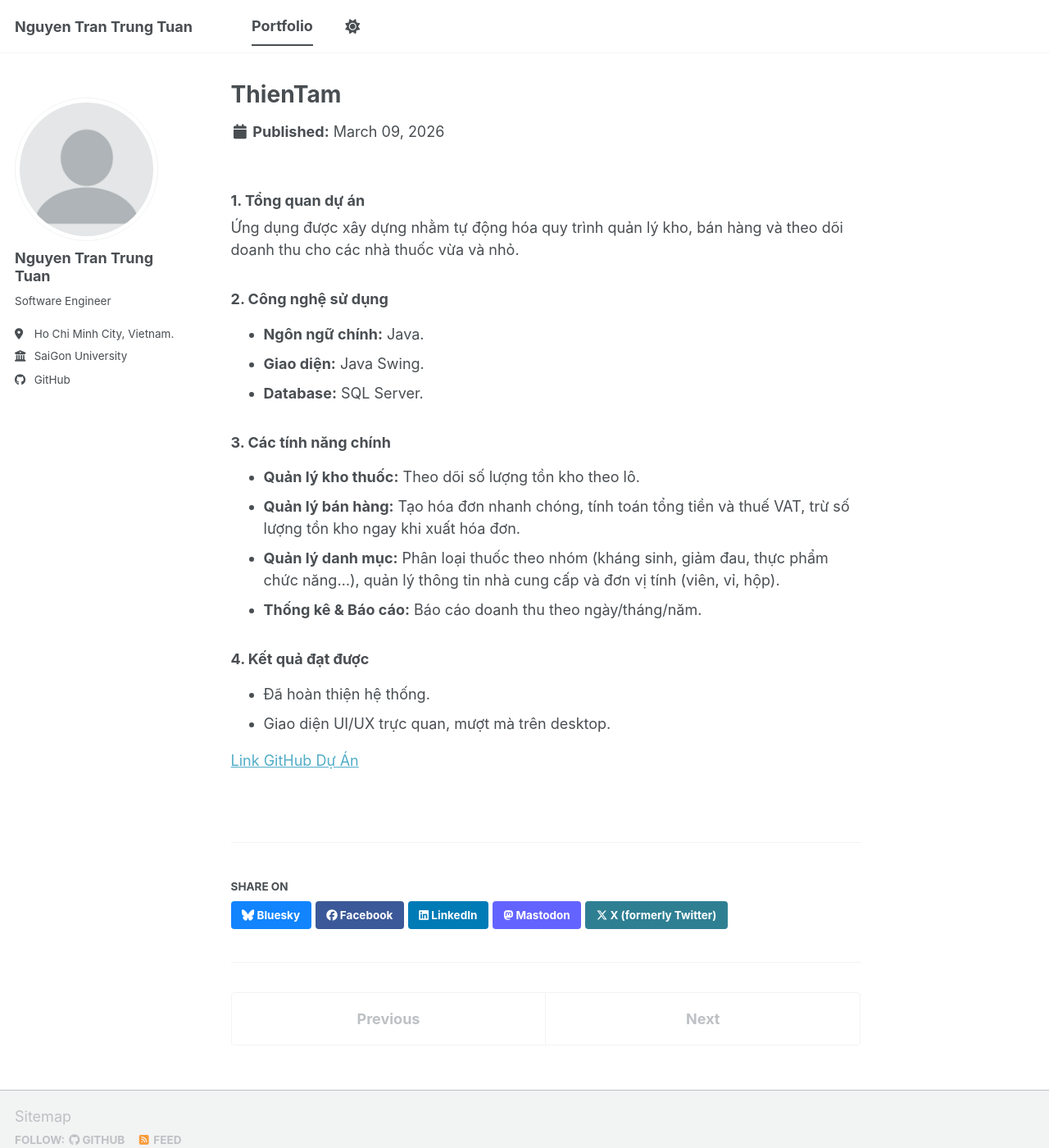
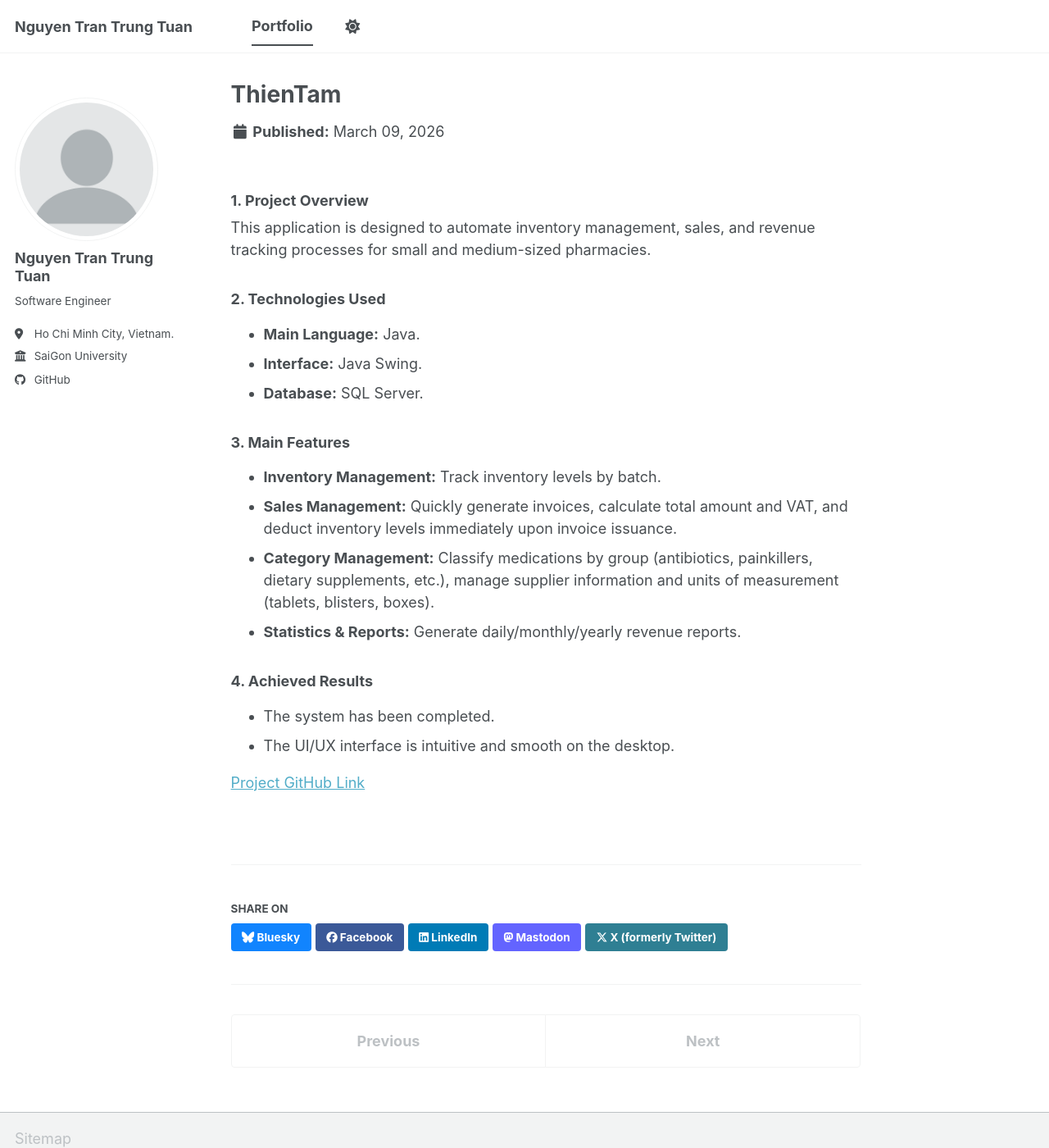
Before and after one commit to NguyenTranTrungTuan/nguyentrantrungtuan.github.io, a Jekyll site: the page built from _portfolio/portfolio-3.md, in a window 1280 px wide and 1400 px high. Shown: the whole window at 82% size. Built offline with Jekyll 4.4.1, drawn with Linux system fonts in a browser that asks for light colours; a script bundle is joined from its source files by our own code; library files that are not in the unit come from our copies.

Commit message:
update portfolio

```diff
--- a/_portfolio/portfolio-3.md
+++ b/_portfolio/portfolio-3.md
@@ -4,26 +4,26 @@ excerpt: "Pharmacy management application.<br/><img src='/images/bus-project-thu
 collection: portfolio
 ---
 
-### 1. Tổng quan dự án
+### 1. Project Overview
 
-Ứng dụng được xây dựng nhằm tự động hóa quy trình quản lý kho, bán hàng và theo dõi doanh thu cho các nhà thuốc vừa và nhỏ.
+This application is designed to automate inventory management, sales, and revenue tracking processes for small and medium-sized pharmacies.
 
-### 2. Công nghệ sử dụng
+### 2. Technologies Used
 
-- **Ngôn ngữ chính:** Java.
-- **Giao diện:** Java Swing.
+- **Main Language:** Java.
+- **Interface:** Java Swing.
 - **Database:** SQL Server.
 
-### 3. Các tính năng chính
+### 3. Main Features
 
-- **Quản lý kho thuốc:** Theo dõi số lượng tồn kho theo lô.
-- **Quản lý bán hàng:** Tạo hóa đơn nhanh chóng, tính toán tổng tiền và thuế VAT, trừ số lượng tồn kho ngay khi xuất hóa đơn.
-- **Quản lý danh mục:** Phân loại thuốc theo nhóm (kháng sinh, giảm đau, thực phẩm chức năng...), quản lý thông tin nhà cung cấp và đơn vị tính (viên, vỉ, hộp).
-- **Thống kê & Báo cáo:** Báo cáo doanh thu theo ngày/tháng/năm.
+- **Inventory Management:** Track inventory levels by batch.
+- **Sales Management:** Quickly generate invoices, calculate total amount and VAT, and deduct inventory levels immediately upon invoice issuance.
+- **Category Management:** Classify medications by group (antibiotics, painkillers, dietary supplements, etc.), manage supplier information and units of measurement (tablets, blisters, boxes).
+- **Statistics & Reports:** Generate daily/monthly/yearly revenue reports.
 
-### 4. Kết quả đạt được
+### 4. Achieved Results
 
-- Đã hoàn thiện hệ thống.
-- Giao diện UI/UX trực quan, mượt mà trên desktop.
+- The system has been completed.
+- The UI/UX interface is intuitive and smooth on the desktop.
 
-[Link GitHub Dự Án](https://github.com/ThanhPham2k5/ThienTam)
+[Project GitHub Link](https://github.com/ThanhPham2k5/ThienTam)
```
Also changed, not shown: _portfolio/portfolio-1.md (+11 -11 lines), _portfolio/portfolio-2.md (+10 -10 lines).
